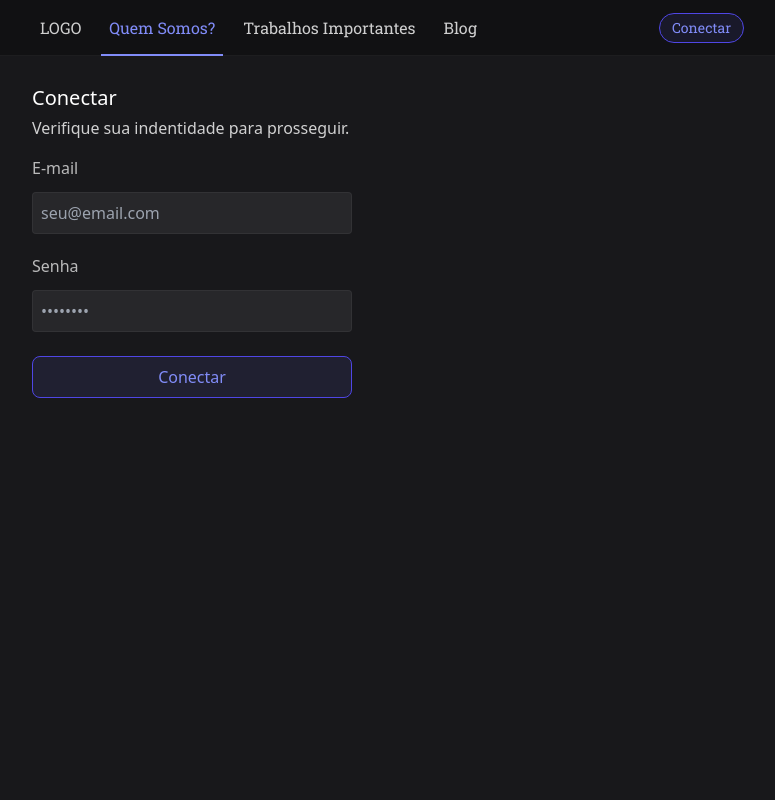
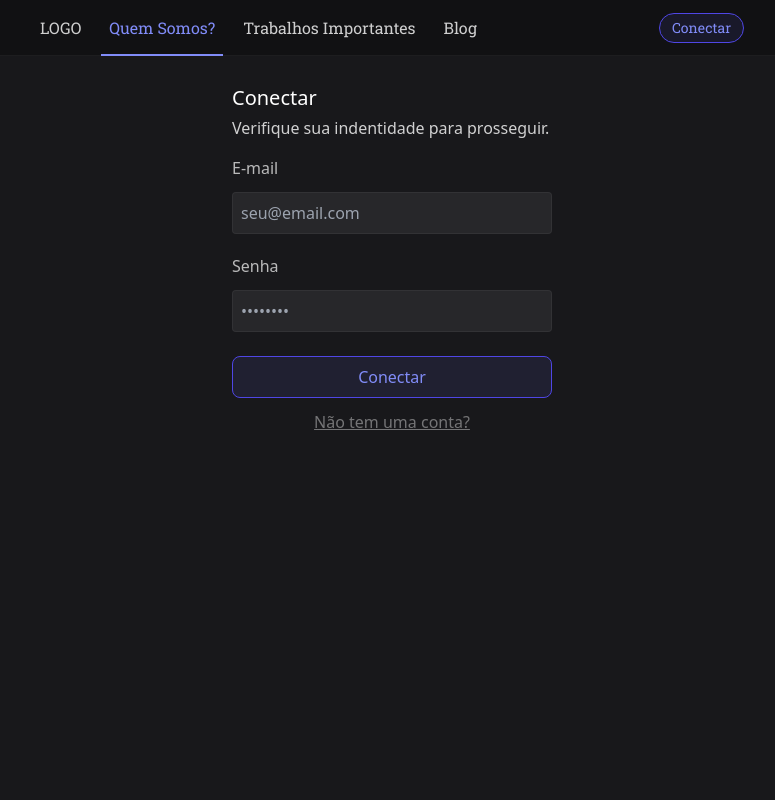
Before and after one commit to Ghriphos/projetoSMRRS-blog, a Flask app: page /login in a window 1280 px wide. Shown: the whole page, without its empty margins (248-1023 px from the left). Run offline with Flask 2, Linux system fonts and the light colour scheme; parts of the project's set-up code (start-up, migrations or seed data) failed here and were passed over; some libraries are stand-ins or nearby versions.

Commit message:
Adicionar link para criar uma nova conta no formulário de login

```diff
--- a/templates/login.jinja
+++ b/templates/login.jinja
@@ -3,7 +3,7 @@
 {% block title %}Autenticação{% endblock %}
 
 {% block content %}
-<form method="POST" action="/login" class="md:max-w-xs md:mx-0 mx-auto mt-7">
+<form method="POST" action="/login" class="md:max-w-xs  mx-auto mt-7">
     <div class="leading-8">
         <div class="text-xl text-white font-medium">Conectar</div>
         <div class="text-white/80 ">Verifique sua indentidade para prosseguir.</div>
@@ -21,9 +21,10 @@
         <input id="passwd" name="passwd" type="password" required placeholder="••••••••"
             class="w-full my-2 px-2 py-2 rounded text-white bg-zinc-800 border border-white/5" />
     </div>
-    <div class="mt-4">
+    <div class="text-center mt-4">
         <button
             class="w-full px-5 block font-xs py-2 font-medium text-indigo-400 bg-indigo-500/10 border border-indigo-600 rounded-lg cursor-pointer hover:bg-indigo-600 hover:text-white" />Conectar</button>
+        <a class="block mt-3 text-white/40 underline" href="/register">Não tem uma conta?</a>
     </div>
     <form>
         {% endblock %}
```
